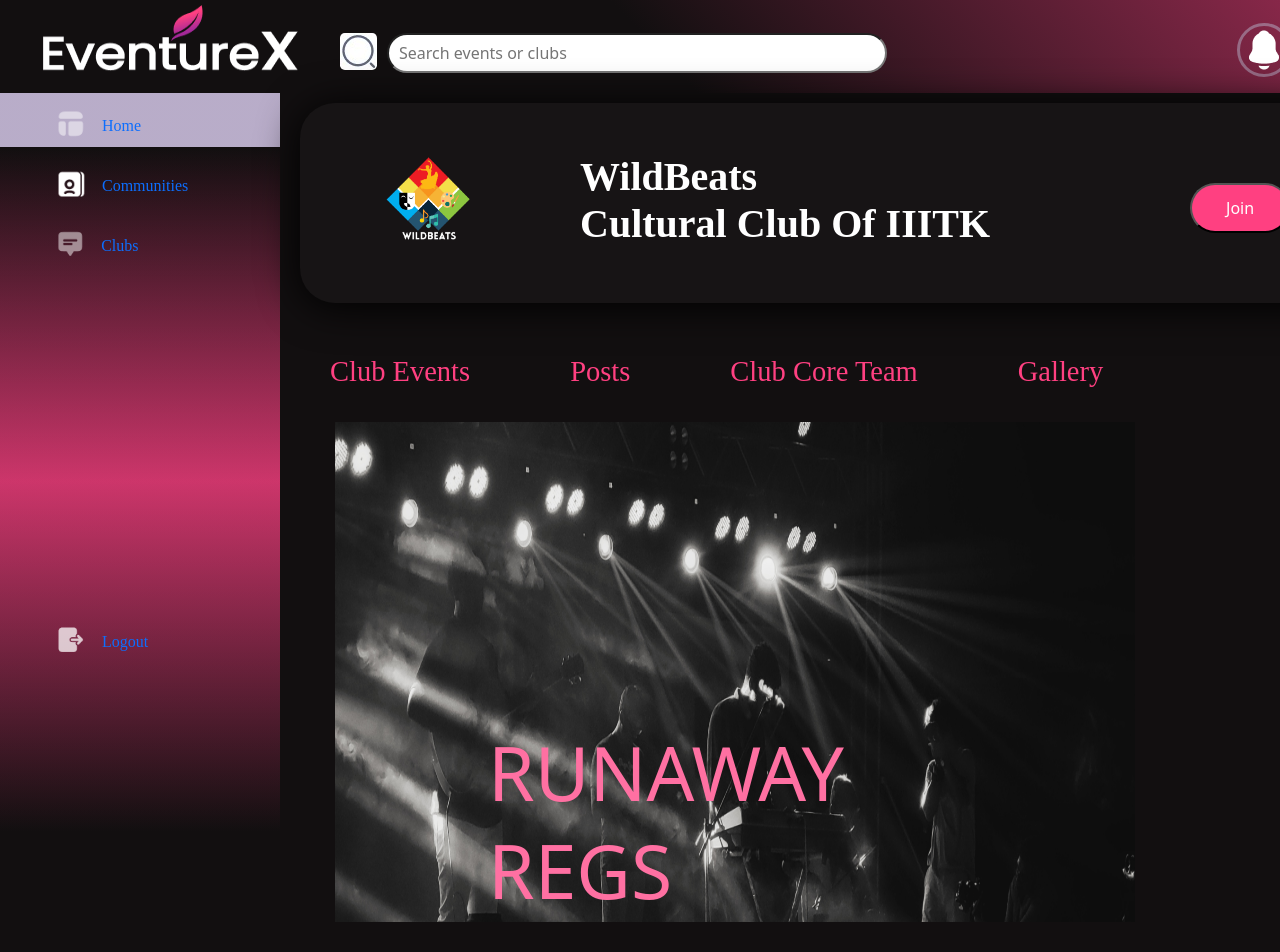
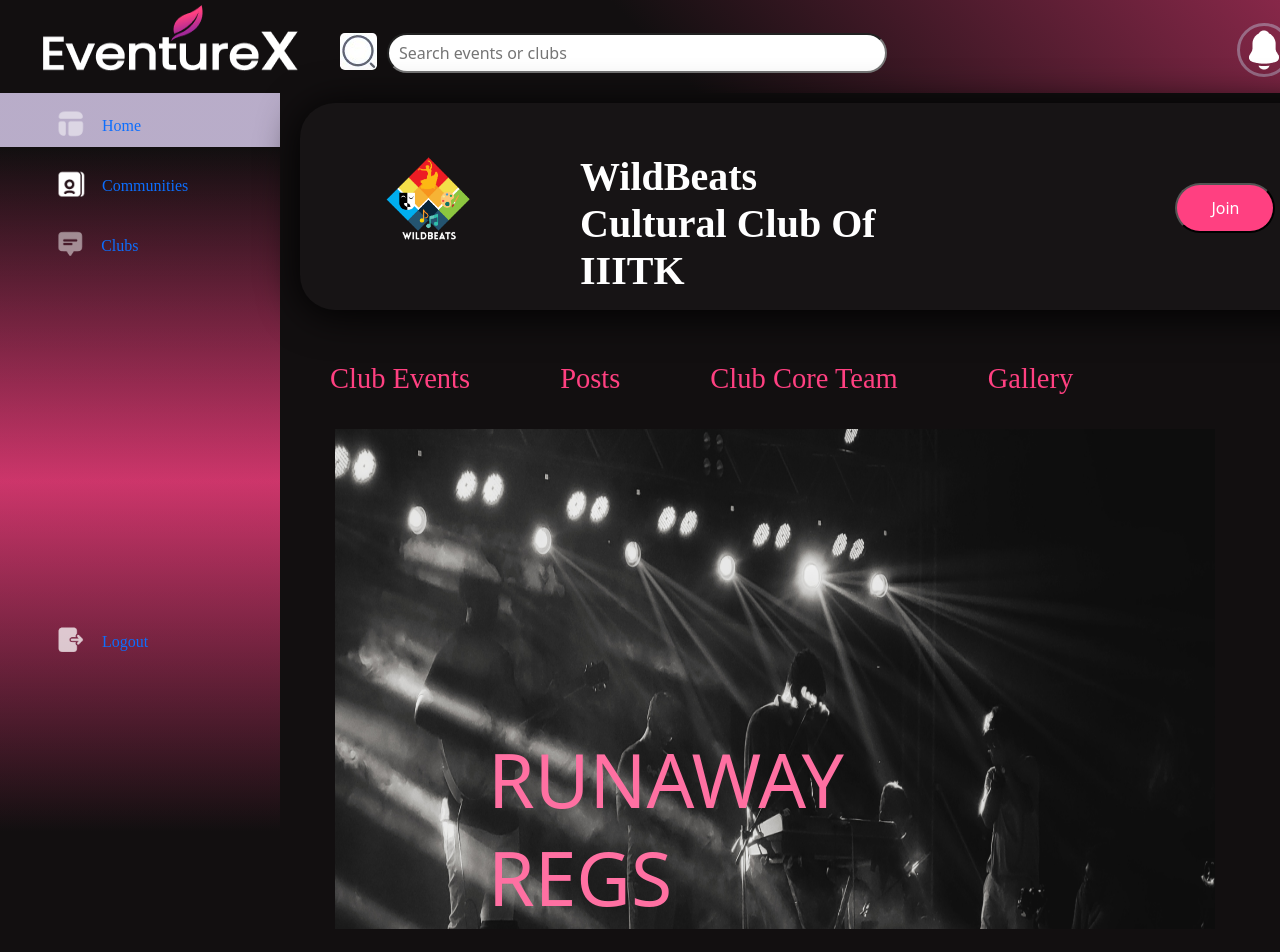
Before and after one commit to Namitsai19082005/EventureX-DBMS-Project, a React (Vite) app in the folder DBMS Project/: page / in a window 1280 px wide. Shown: the top 952 px of the page. Built offline with nearby package versions, Linux system fonts and the light colour scheme.

Commit message:
Pages added

```diff
--- a/DBMS Project/src/Components/ClubEvents.module.css
+++ b/DBMS Project/src/Components/ClubEvents.module.css
@@ -19,7 +19,7 @@
 
 .bandimg{
     background-image: url("../assets/performance_band.png");
-    width:800px;
+    width:880px;
     height:500px;
     background-position: center;
     background-size: 100% 100%;
--- a/DBMS Project/src/Components/Scroll.module.css
+++ b/DBMS Project/src/Components/Scroll.module.css
@@ -3,7 +3,7 @@
 display: flex;
 height: 98.8px;
 align-items: center;
-gap: 100px;
+gap: 90px;
 flex: 1 0 0;
 margin-left: 50px;
 }
--- a/DBMS Project/src/Components/Sidebar.module.css
+++ b/DBMS Project/src/Components/Sidebar.module.css
@@ -1,6 +1,7 @@
 .SidebarPage {
     width: 292px;
     height: 100vh;
+    position: inherit;
     background: linear-gradient(90deg, rgba(18, 15, 16, 0.20) 0%, rgba(18, 15, 16, 0.20) 100%),
     linear-gradient(0deg, rgba(251, 63, 129, 0.00) 7.71%, #FB3F81 51.46%, rgba(251, 63, 129, 0.00) 93.19%, #E2D4F7 93.19%);
 }
--- a/DBMS Project/src/Components/SubClub.module.css
+++ b/DBMS Project/src/Components/SubClub.module.css
@@ -1,12 +1,13 @@
 .subclub
 {
     display: flex;
-width: 200px;
+width: fit-content;
 padding: 13px 16px;
 flex-direction: column;
 align-items: flex-start;
-gap: 25px;
 border-radius: 16px;
+margin-top: 30px;
+margin-right:15px;
 border: 0px solid #F7F9F9;
 background: linear-gradient(180deg, rgba(255, 64, 129, 0.90) 8.8%, rgba(18, 15, 16, 0.90) 102.29%);
 }
```
